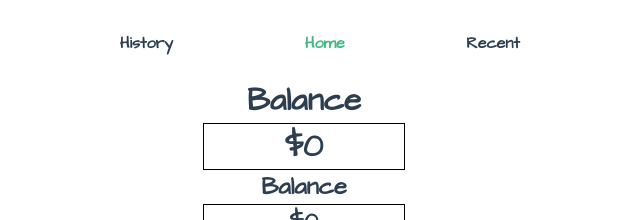
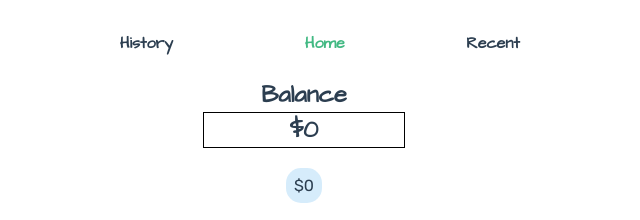
Before and after one commit to Marfullsen/chary-wallet, a Vue app: page / in a window 1280 px wide. Shown: the top 220 px of the page, without its empty margins (336-976 px from the left). Built offline with nearby package versions, Linux system fonts and the light colour scheme; some icons are missing.

Commit message:
Refactor: Balance Title relocated to the MoneyMenu.vue component.

```diff
--- a/src/views/Home.vue
+++ b/src/views/Home.vue
@@ -1,20 +1,15 @@
 <template>
   <div>
-    <h1 style="margin: 0;">Balance</h1>
-    <balance-label></balance-label>
     <money-menu></money-menu>
   </div>
 </template>
 
 <script>
-// @ is an alias to /src
-import BalanceLabel from '@/components/BalanceLabel.vue';
 import MoneyMenu from '../components/MoneyMenu.vue';
 
 export default {
   name: 'Home',
   components: {
-    BalanceLabel,
     MoneyMenu,
   },
 };
```
